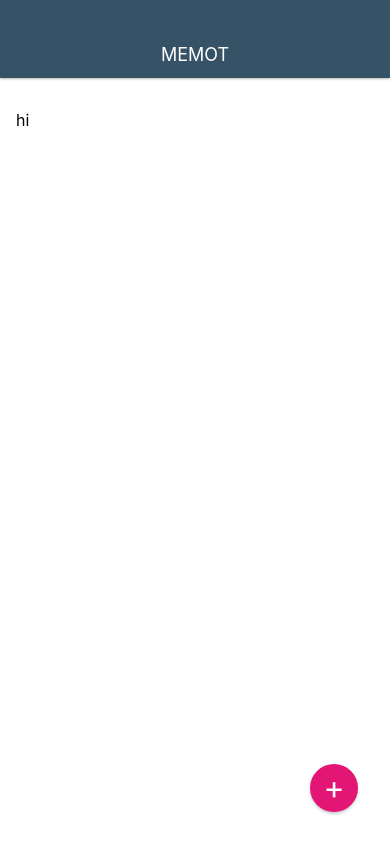
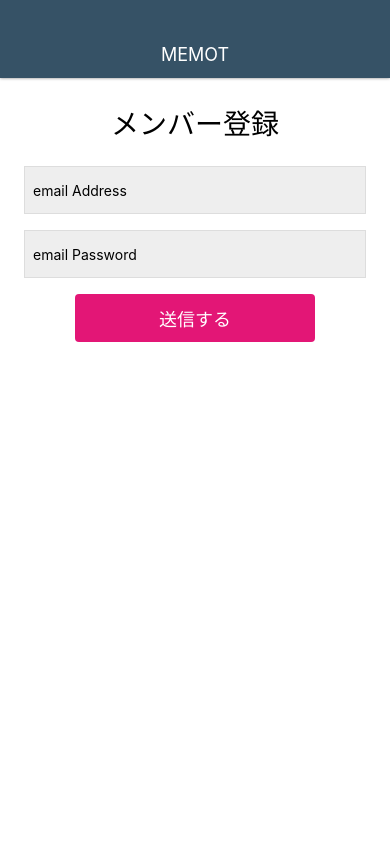
Before and after one commit to yuji-ueda/MemoApp, a React Native app: screen / in a window 390 px wide. Built offline with nearby package versions, Linux system fonts and the light colour scheme.

Commit message:
create SignupScreen LoginScreen

```diff
--- a/App.js
+++ b/App.js
@@ -1,13 +1,13 @@
 import React from 'react';
 import { StyleSheet, View } from 'react-native';
-import MemoEditScreen from './src/screens/MemoEditScreen';
+import SignupScreen from './src/screens/SignupScreen';
 import AppBar from './src/components/AppBar';
 
 export default function App() {
   return (
     <View style={styles.container}>
       <AppBar />
-      <MemoEditScreen />
+      <SignupScreen />
     </View>
   );
 }
--- /dev/null
+++ b/src/screens/SignupScreen.js
@@ -0,0 +1,58 @@
+import React from 'react';
+import {
+  StyleSheet, View, Text, TextInput, TouchableHighlight,
+} from 'react-native';
+
+class SignupScreen extends React.Component {
+  render() {
+    return (
+      <View style={styles.container}>
+        <Text style={styles.title}>
+          メンバー登録
+        </Text>
+        <TextInput style={styles.input} value="email Address" />
+        <TextInput style={styles.input} value="email Password" />
+        <TouchableHighlight underlayColor="#c70f66" style={styles.button} title="送信" onPress={() => {}}>
+          <Text style={styles.buttonTitle}>送信する</Text>
+        </TouchableHighlight>
+      </View>
+    );
+  }
+}
+
+const styles = StyleSheet.create({
+  container: {
+    flex: 1,
+    width: '100%',
+    padding: 24,
+    backgroundColor: '#fff',
+  },
+  input: {
+    backgroundColor: '#eee',
+    height: 48,
+    marginBottom: 16,
+    borderWidth: 1,
+    borderColor: '#ddd',
+    padding: 8,
+  },
+  title: {
+    fontSize: 28,
+    alignSelf: 'center',
+    marginBottom: 24,
+  },
+  button: {
+    backgroundColor: '#e31676',
+    height: 48,
+    borderRadius: 4,
+    justifyContent: 'center',
+    alignItems: 'center',
+    width: '70%',
+    alignSelf: 'center',
+  },
+  buttonTitle: {
+    color: '#fff',
+    fontSize: 18,
+  },
+});
+
+export default SignupScreen;
```
Also changed, not shown: src/screens/LoginScreen.js (added, +58 -0 lines).
